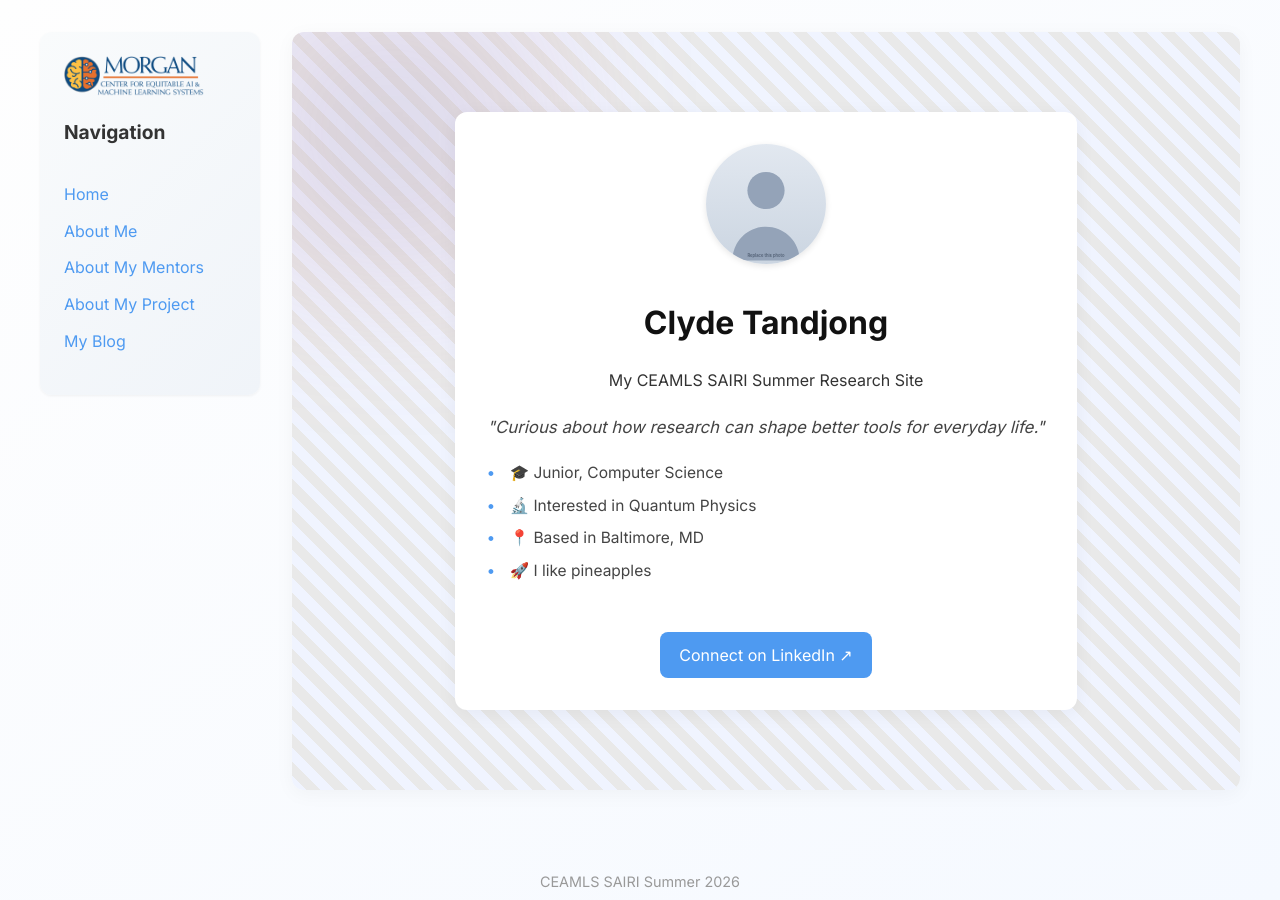
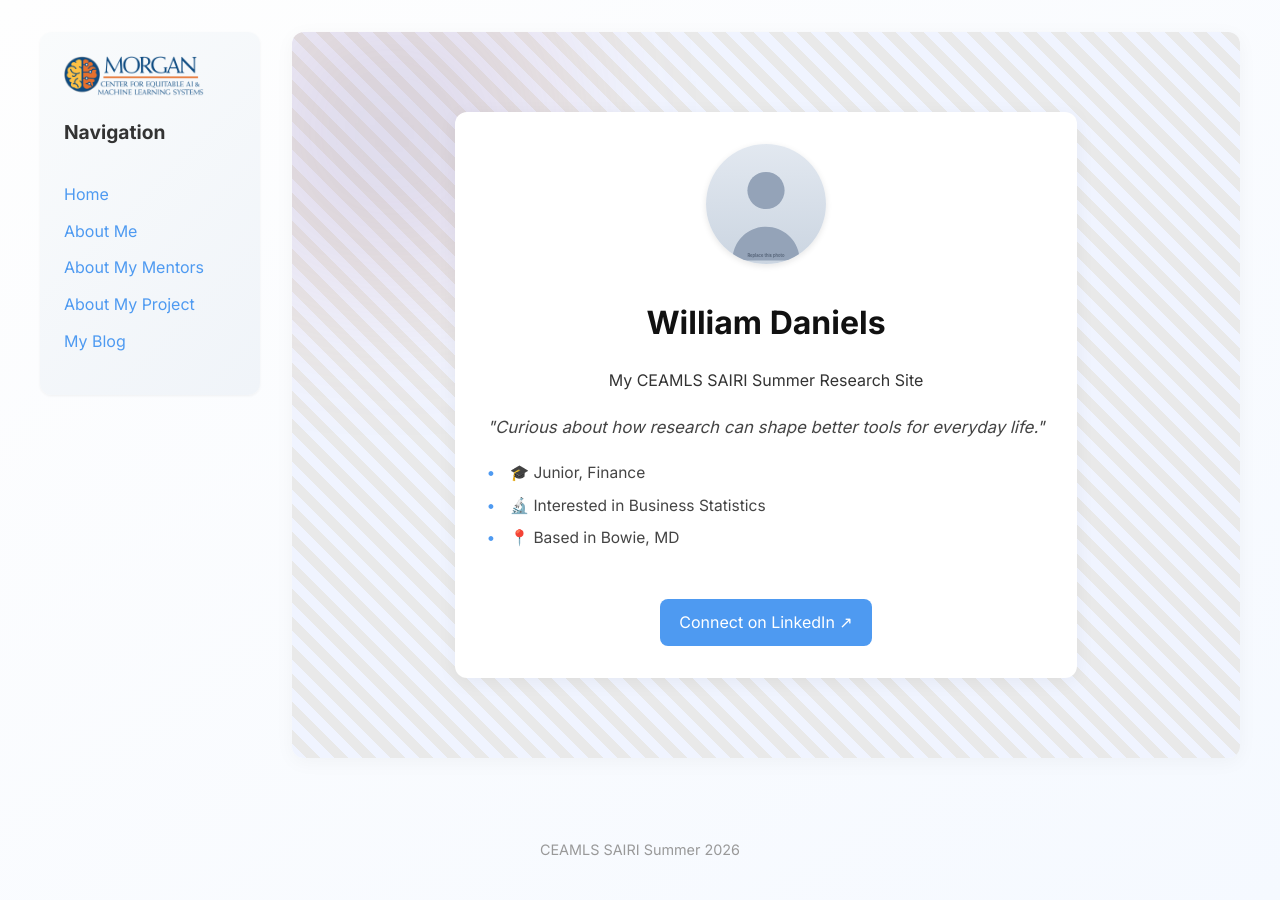
Before and after one commit to willddaniels06-dev/willddaniels06-dev.github.io, a Jekyll site: the page built from index.md, in a window 1280 px wide. Built offline with Jekyll 4.4.1, drawn with Linux system fonts in a browser that asks for light colours.

Commit message:
Change display name and update quick facts
Updated display name and quick facts to reflect new information.

```diff
--- a/index.md
+++ b/index.md
@@ -1,18 +1,17 @@
 ---
 layout: home
 title: Home
-display_name: Clyde Tandjong                  # <- shown as the big display name on the hero
+display_name: William Daniels                  # <- shown as the big display name on the hero
 description: My CEAMLS SAIRI Summer Research Site
 
 motto: "Curious about how research can shape better tools for everyday life."
 
 quick_facts:
-  - "🎓 Junior, Computer Science"
-  - "🔬 Interested in Quantum Physics"
-  - "📍 Based in Baltimore, MD"
-  - "🚀 I like pineapples"
+  - "🎓 Junior, Finance"
+  - "🔬 Interested in Business Statistics"
+  - "📍 Based in Bowie, MD"
 
-linkedin: https://www.linkedin.com/in/example
+linkedin: https://www.linkedin.com/in/william-daniels-a4057b399/
 image: /assets/images/profile.svg
 
 # A "Currently" block — three short status lines for the home page.
```
